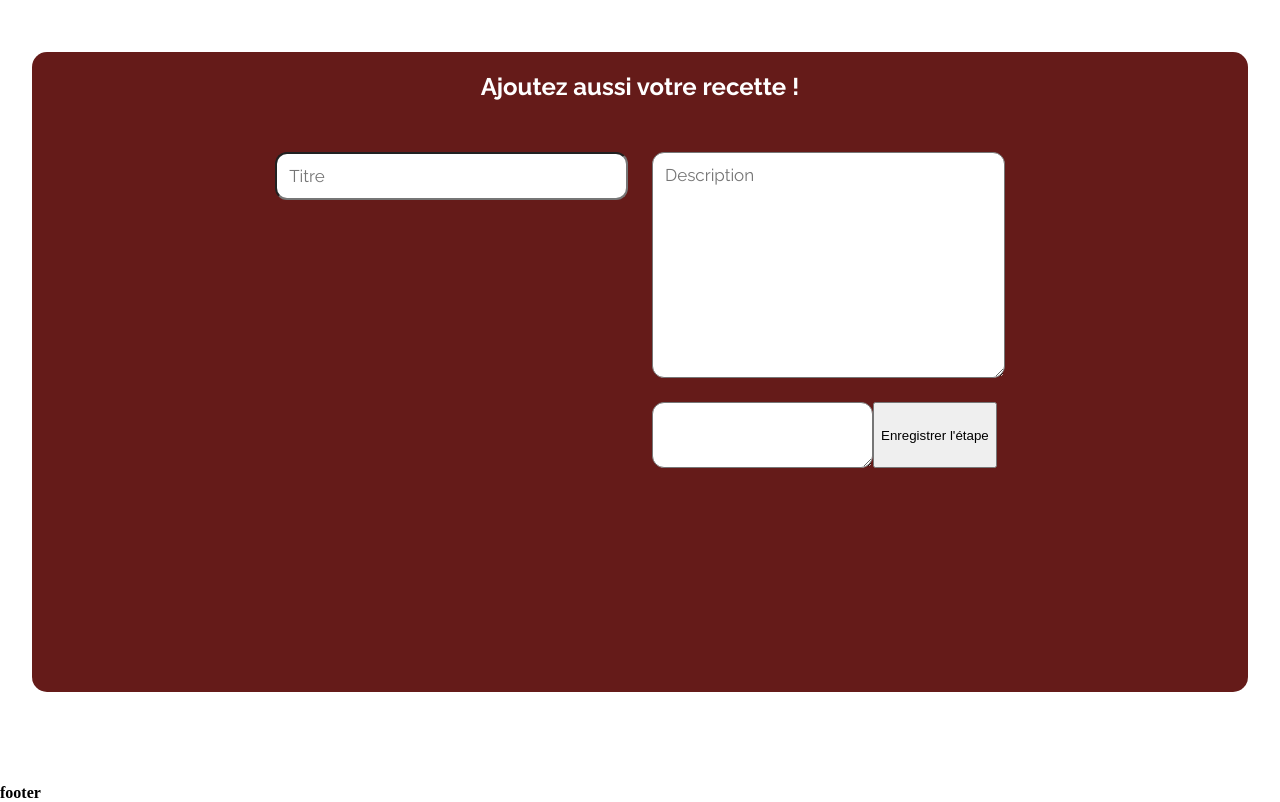
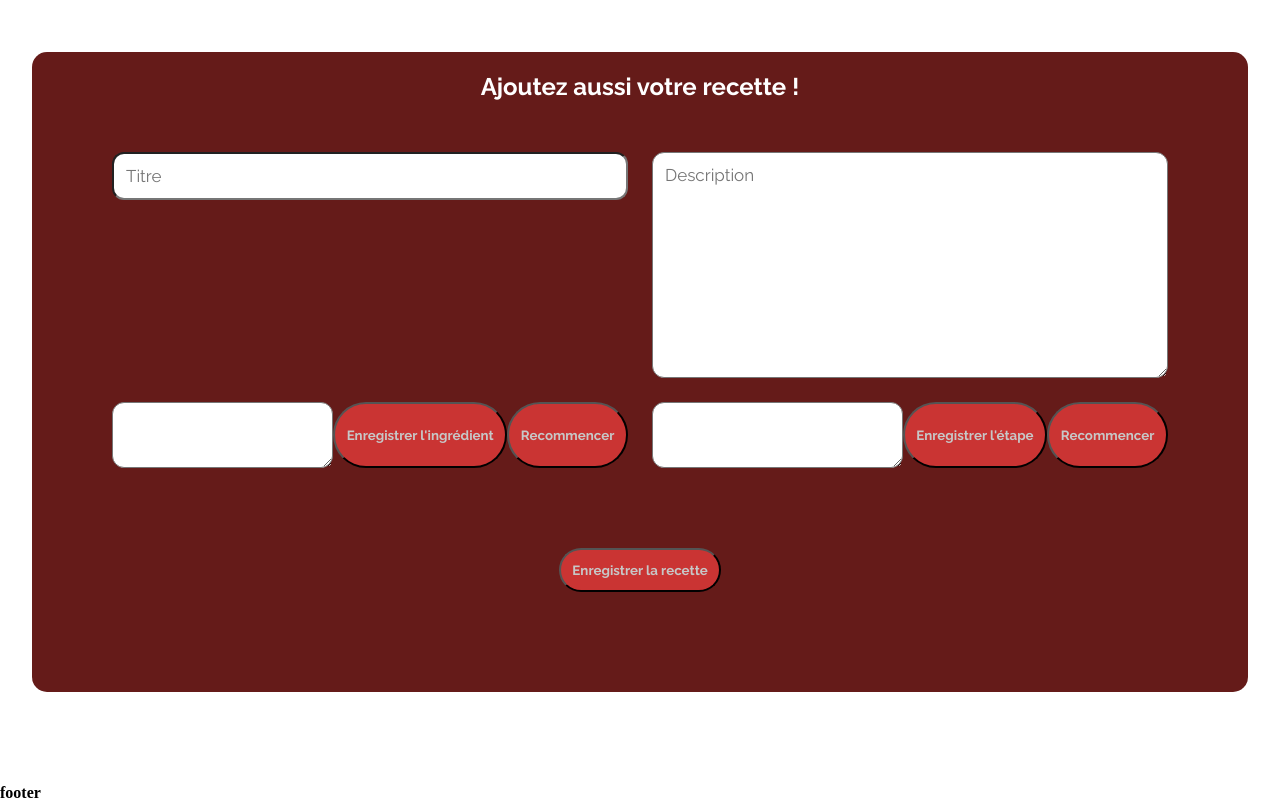
Before and after one commit to Kaboufl/dmPHP, a PHP site: page /addRecipe in a window 1280 px wide. Shown: the part 80-882 px from the top of the page. Run offline with PHP 8.4, Linux system fonts and the light colour scheme.

Commit message:
Il est possible d'ajouter une recette via la page appropriée

```diff
--- a/data/assets/css/discover.css
+++ b/data/assets/css/discover.css
@@ -54,7 +54,7 @@
 .discover-body
 {
     position: relative;
-    width: max-content;
+    width: auto;
     height: fit-content;
     min-height: 40vh;
     background-color: #982726;
--- a/data/assets/css/recipeForm.css
+++ b/data/assets/css/recipeForm.css
@@ -22,15 +22,17 @@
 
 .form-card form
 {
+    width: fit-content;
+
+    margin-left: auto;
+    margin-right: auto;
+
     display: grid;
     grid-template-columns: 1fr 1fr;
 
     gap: 1.5rem;
 
     padding: 2rem;
-    padding-left: 20%;
-    padding-right: 20%;
-
 }
 
 .form-card form input
@@ -52,6 +54,8 @@
     font-family: 'Raleway', 'Arial Narrow Bold', sans-serif;
     font-size: 17px;
 
+    flex-grow: 2;
+
 }
 
 .form-card form #steps
@@ -60,9 +64,74 @@
     display: flex;
     flex-direction: row;
 }
+.form-card form #steps button
+{
+    background-color: var(--rouge-logo);
+    padding: 0.725rem;
+    border-radius: 5rem;
+
+    text-decoration: none;
+    color: var(--bg);
+
+    font-weight: bold;
+    font-family: 'Raleway', 'sans-serif';
+
+    cursor: pointer;
+}
 .form-card form #addedSteps
 {
     grid-column-start: 2;
     display: flex;
     flex-direction: column;
 }
+.form-card form #ingredients
+{
+    grid-column-start: 1;
+    display: flex;
+    flex-direction: row;
+    align-items: stretch;
+}
+.form-card form #ingredients button
+{
+    background-color: var(--rouge-logo);
+    padding: 0.725rem;
+    border-radius: 5rem;
+
+    text-decoration: none;
+    color: var(--bg);
+
+    font-weight: bold;
+    font-family: 'Raleway', 'sans-serif';
+
+    cursor: pointer;
+}
+.form-card form #addedIngredients
+{
+    grid-column-start: 1;
+    grid-row-start: 3;
+    display: flex;
+    flex-direction: column;
+}
+
+.form-card form .flex-row-center
+{
+    grid-column-start: span 2;
+    display: flex;
+    flex-direction: row;
+    justify-content: center;
+}
+
+.form-card form .flex-row-center button
+{
+    background-color: var(--rouge-logo);
+    padding: 0.725rem;
+    border-radius: 5rem;
+
+    text-decoration: none;
+    color: var(--bg);
+
+    font-weight: bold;
+    font-family: 'Raleway', 'sans-serif';
+
+    cursor: pointer;
+}
--- a/data/index.php
+++ b/data/index.php
@@ -38,6 +38,13 @@ switch ($request) {
         include(__DIR__ . '/layout.php');
         break;
 
+    case '/post-recipe':
+        header("Location: http://".$_SERVER['HTTP_HOST']."/discover");
+        include(__DIR__ . '/views/postRecipe.php');
+        die();
+
+        break;
+
     case '/about' :
         require __DIR__ . '/views/about.php';
         break;
--- a/data/scripts/migrations/recipes.php
+++ b/data/scripts/migrations/recipes.php
@@ -8,6 +8,7 @@ $mysqli = new mysqli($host, $user, $password, $db);
 
 $table = $mysqli->query("CREATE TABLE `db-MamaMia`.`recipe` (
                                                 `id` INT NOT NULL AUTO_INCREMENT,
+                                                `id_user` INT NULL,
                                                 `name` VARCHAR(45) NULL,
                                                 `description` VARCHAR(255) NULL,
                                                 `category_id` INT NULL,
--- a/data/views/addRecipe.php
+++ b/data/views/addRecipe.php
@@ -1,28 +1,48 @@
 <section>
     <div class="form-card">
         <h1>Ajoutez aussi votre recette !</h1>
-        <form action="/data" method="POST">
+        <form action="/post-recipe" method="POST">
             <input name="titre" type="text" placeholder="Titre">
             <textarea name="description" id="description" placeholder="Description" cols="30" rows="10"></textarea>
             <input type="hidden" id="stepsField" name="steps">
+            <input type="hidden" id="ingredientsField" name="ingredients">
+            <div id="ingredients">
+                <textarea id="addingIngredient"></textarea>
+                <button id="saveIngredient" type="button">Enregistrer l'ingrédient</button>
+                <button id="resetIngredients" type="button">Recommencer</button>
+
+            </div>
+            <ul id="addedIngredients">
+
+            </ul>
             <div id="steps">
                 <textarea id="addingStep"></textarea>
                 <button id="saveBtn" type="button">Enregistrer l'étape</button>
+                <button id="resetBtn" type="button">Recommencer</button>
             </div>
             <ul id="addedSteps">
 
             </ul>
+
+            <div class="flex-row-center">
+                <button type="submit">Enregistrer la recette</button>
+            </div>
         </form>
     </div>
 </section>
 
 <script>
-    const button = document.querySelector('#saveBtn');
+    const saveButton = document.querySelector('#saveBtn');
+    const resetButton = document.querySelector('#resetBtn');
+    const saveIngredient = document.querySelector('#saveIngredient');
+    const resetIngredients = document.querySelector('#resetIngredients');
 
     const steps = document.querySelector('#stepsField');
     const stepsDisplay = document.querySelector('#addedSteps');
+    const ingredients = document.querySelector('#ingredientsField');
+    const ingredientsDisplay = document.querySelector('#addedIngredients');
 
-    button.addEventListener('click', () => {
+    saveButton.addEventListener('click', () => {
         let step = document.getElementById('addingStep').value;
         console.log(step);
 
@@ -39,4 +59,37 @@
 
 
     });
+
+    resetButton.addEventListener('click', () => {
+        steps.value = '';
+
+        stepsDisplay.innerHTML = '';
+    });
+
+    saveIngredient.addEventListener('click', () => {
+        let ingredient = document.getElementById('addingIngredient').value;
+        console.log(ingredient);
+
+        if (ingredients.value == '')
+        {
+            ingredients.value = ingredient;
+        } else {
+            ingredients.value = ingredients.value + '|' + ingredient;
+        }
+        console.log(ingredients.value);
+
+        let newIngredient = '<li>' + ingredient + '</li>';
+        ingredientsDisplay.innerHTML += newIngredient;
+
+
+    });
+
+    resetIngredients.addEventListener('click', () => {
+        ingredients.value = '';
+
+        ingredientsDisplay.innerHTML = '';
+    });
+
+
+
 </script>
```
Also changed, not shown: data/scripts/seeders/recipesSeeder.php (+7 -2 lines), data/views/postRecipe.php (added, +23 -0 lines).
